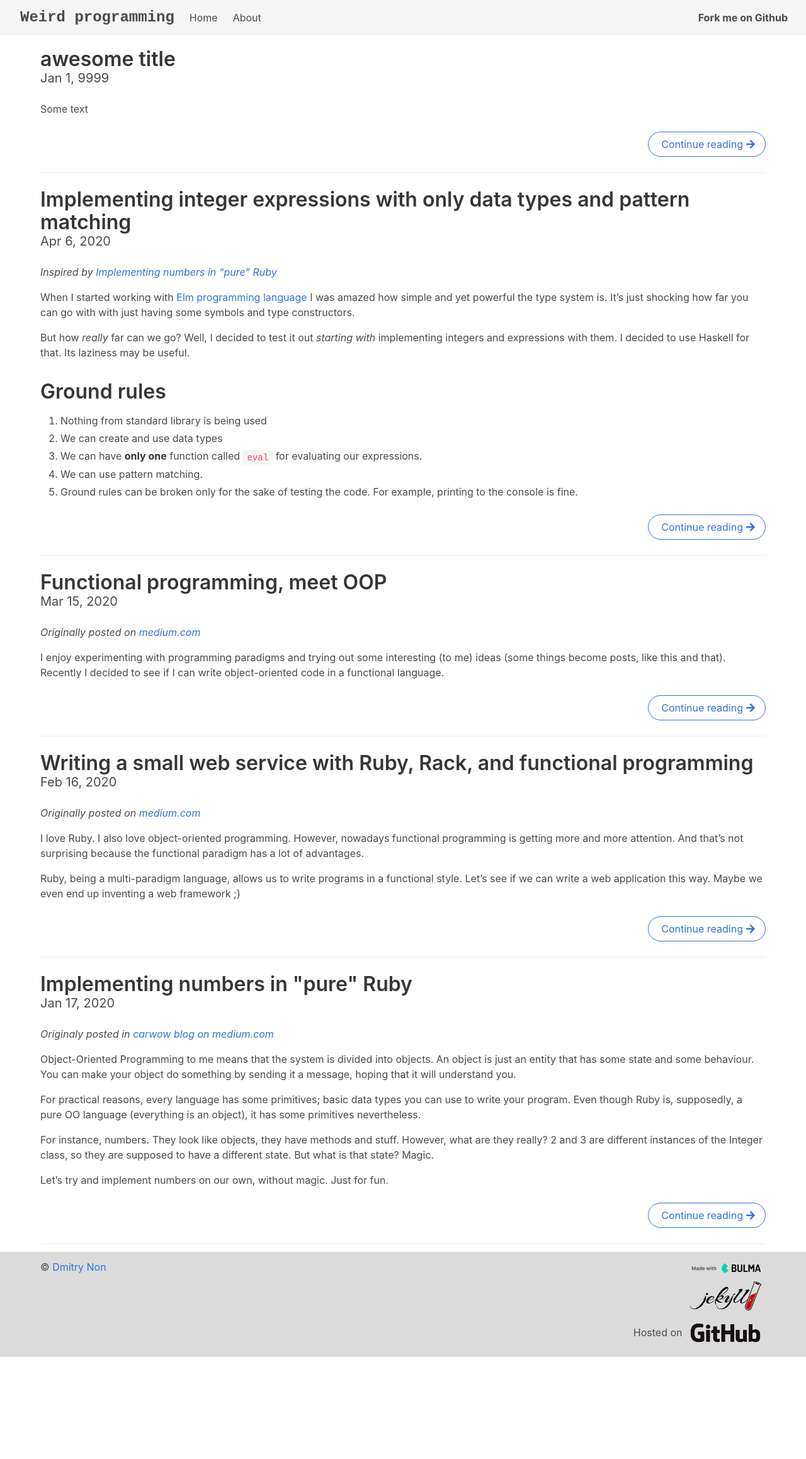
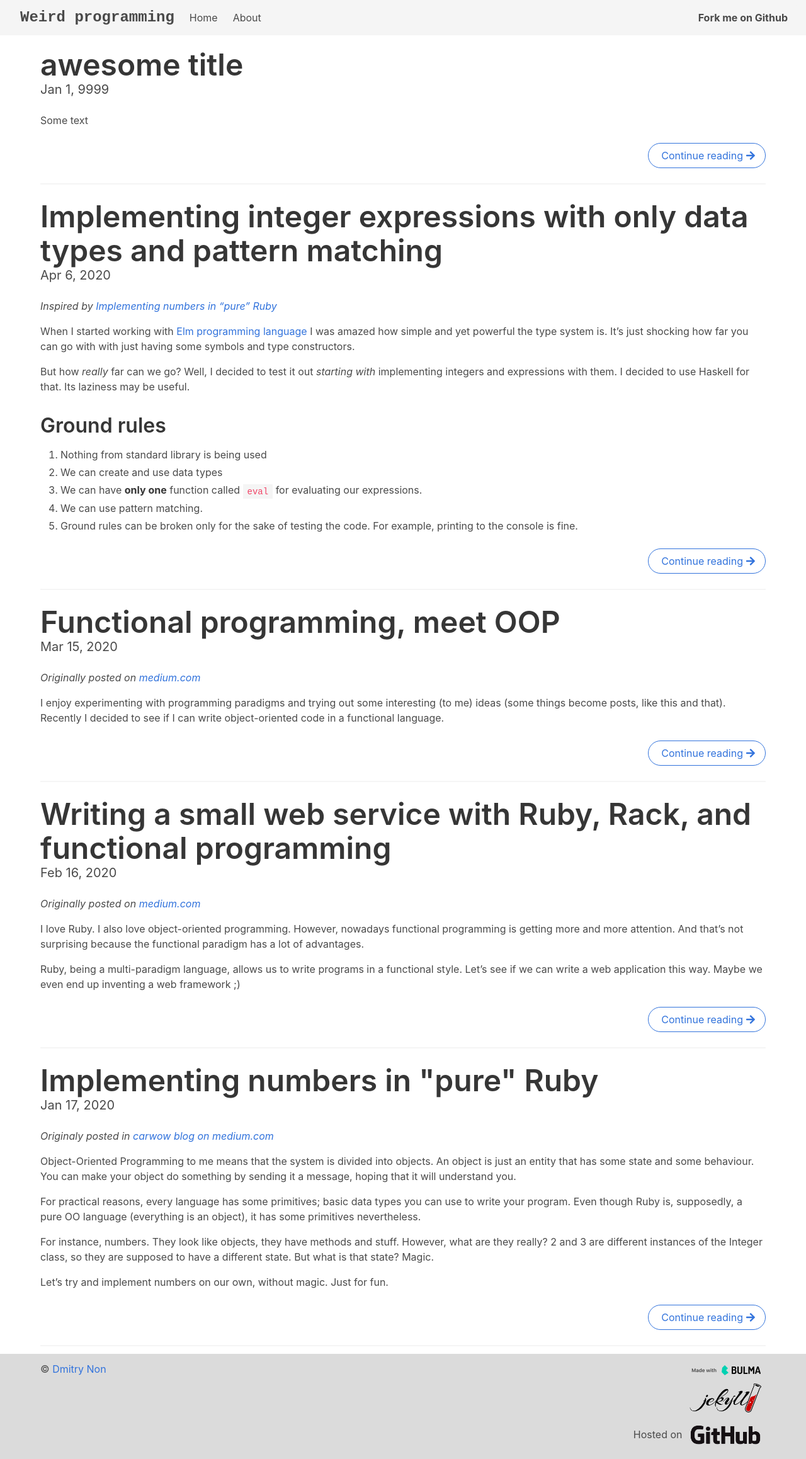
Before and after one commit to Nondv/weird-programming.dev, a Jekyll site: the page built from index.html, in a window 1280 px wide. Shown: the whole page at 63% size. Built offline with Jekyll 4.4.1, drawn with Linux system fonts in a browser that asks for light colours; nearby versions of some CDN libraries; before the commit the page ends 2155 px from its top, so only the background shows below that.

Commit message:
increase size of titles in index

```diff
--- a/index.html
+++ b/index.html
@@ -5,7 +5,7 @@
 {%- for post in site.posts -%}
 <div>
   <a href="{{ post.url }}">
-    <h1 class="title">{{post.title}}</h1>
+    <h1 class="title is-size-1">{{post.title}}</h1>
   </a>
   {%- assign date_format = site.minima.date_format | default: "%b %-d, %Y" -%}
   <div class="subtitle">{{ post.date | date: date_format }}</div>
```
